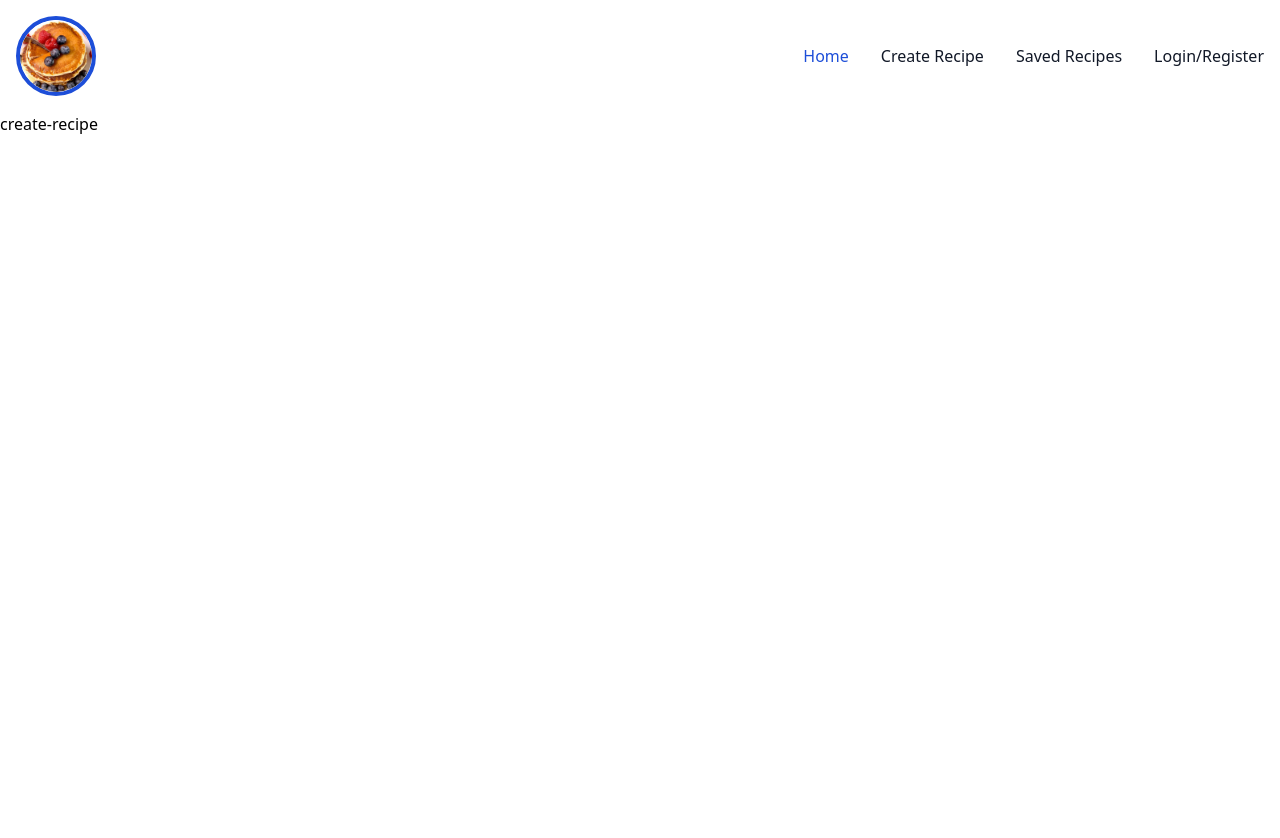
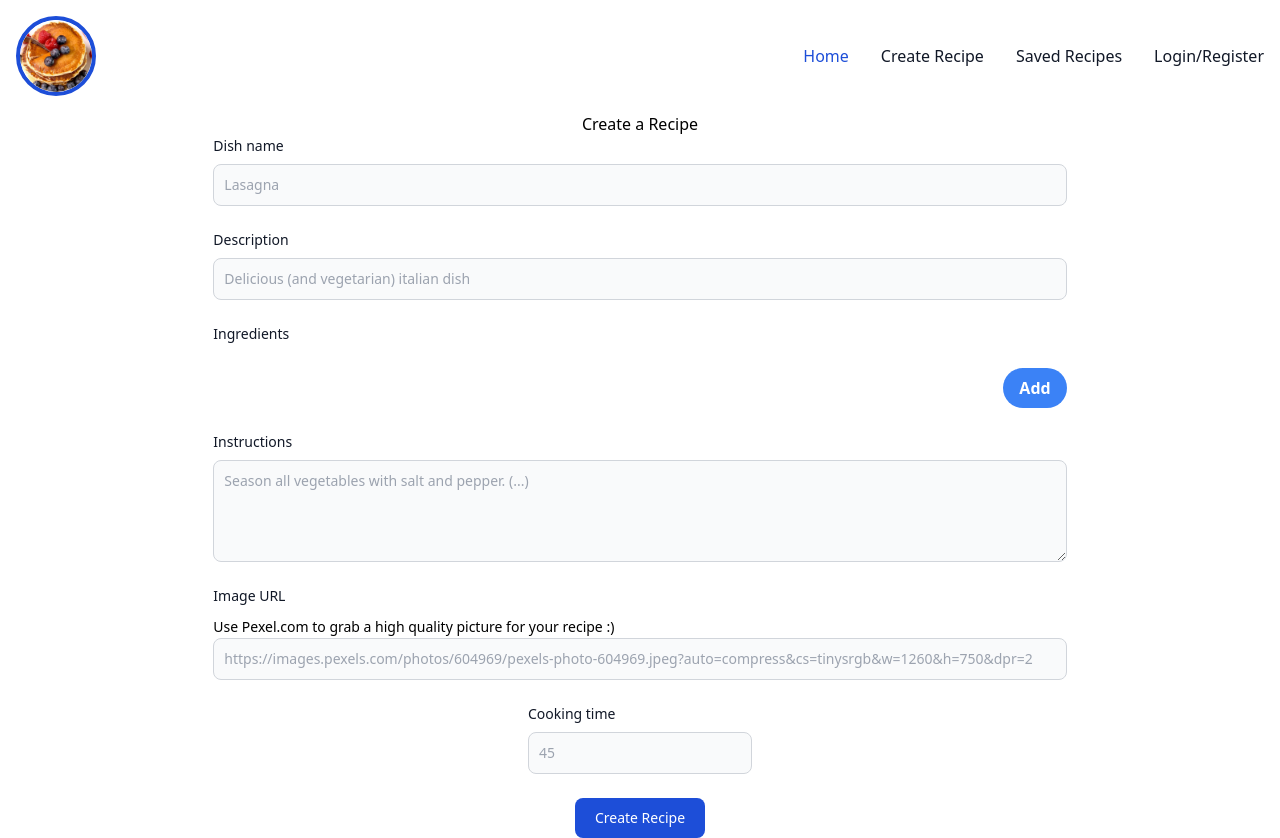
Before and after one commit to h-chagas/mern-recipe-app-front-end, a React (Create React App) app: page /create-recipe in a window 1280 px wide. Before the commit the page ends 800 px from the top, so only its background shows below. Built offline with nearby package versions, Linux system fonts and the light colour scheme.

Commit message:
create UI for createRecipe page

```diff
--- a/src/pages/create-recipe.js
+++ b/src/pages/create-recipe.js
@@ -1,7 +1,180 @@
-import React from 'react'
+import React, { useState } from "react";
+import axios from "axios";
 
 export const CreateRecipe = () => {
+  const [recipe, setRecipe] = useState({
+    name: "",
+    description: "",
+    ingredients: [],
+    instructions: "",
+    imageUrl: "",
+    cookingTime: 0,
+    userOwner: 0,
+  });
+
+  const handleChange = (event) => {
+    //every time the input is changed, it will be recorded
+    const { name, value } = event.target;
+    setRecipe({ ...recipe, [name]: value });
+  };
+
+  const handleIngredientChange = (event, index) => {
+    //every time the input is changed, it will be recorded
+    const { value } = event.target;
+    const ingredients = recipe.ingredients;
+    ingredients[index] = value;
+    setRecipe({ ...recipe, ingredients });
+
+  };
+
+  const addIngredient = () => {
+    setRecipe({ ...recipe, ingredients: [...recipe.ingredients, ""] }); //it sets the recipe object to be the same as it was before (that is way the spread operator means), but whatever we put after the comma is going to change the object.
+    // In this case, we are changing the ingredients field from the recipe object (see useState above). Initially will be an empty array, but as soon the ingredients are being added, the spread operator keeps the old ingredients and then add new ones
+  };
+
+  const onSubmit = async (event) => { //Send the form date for the API
+    event.preventDefault()
+    try {
+      await axios.post("http://localhost:3001/recipes", recipe)     //send the data in this form by POST request for the recipe route
+      alert("Recipe Created")
+    } catch (error) {
+      console.error(error);
+    }
+  }
+
   return (
-    <div>create-recipe</div>
-  )
-}
+    <div className="flex flex-col">
+      <h2 className="text-center">Create a Recipe</h2>
+
+      <form onSubmit={onSubmit} className="flex flex-col items-center">
+        <div className="mb-6 w-2/3">
+          <label
+            htmlFor="name"
+            className="block mb-2 text-sm font-medium text-gray-900 dark:text-white"
+          >
+            Dish name
+          </label>
+          <input
+            type="text"
+            id="name"
+            name="name"
+            className="w-full bg-gray-50 border border-gray-300 text-gray-900 text-sm rounded-lg focus:ring-blue-500 focus:border-blue-500 block p-2.5 dark:bg-gray-700 dark:border-gray-600 dark:placeholder-gray-400 dark:text-white dark:focus:ring-blue-500 dark:focus:border-blue-500"
+            placeholder="Lasagna"
+            onChange={handleChange}
+            required
+          />
+        </div>
+        <div className="mb-6 w-2/3">
+          <label
+            htmlFor="description"
+            className="block mb-2 text-sm font-medium text-gray-900 dark:text-white"
+          >
+            Description
+          </label>
+          <input
+            type="text"
+            id="description"
+            name="description"
+            className="w-full bg-gray-50 border border-gray-300 text-gray-900 text-sm rounded-lg focus:ring-blue-500 focus:border-blue-500 block p-2.5 dark:bg-gray-700 dark:border-gray-600 dark:placeholder-gray-400 dark:text-white dark:focus:ring-blue-500 dark:focus:border-blue-500"
+            placeholder="Delicious (and vegetarian) italian dish"
+            onChange={handleChange}
+            required
+          />
+        </div>
+        <div className="mb-6 w-2/3">
+          <label
+            htmlFor="ingredients"
+            className="block mb-2 text-sm font-medium text-gray-900 dark:text-white"
+          >
+            Ingredients
+          </label>
+
+          {recipe.ingredients.map((ingredient, index) => (
+            <input
+            key={index}
+            type="text"
+            name="ingredients"
+            id="ingredients"
+            value={ingredient}
+            onChange={(event) => handleIngredientChange(event, index)}
+              className="w-full mb-2 bg-gray-50 border border-gray-300 text-gray-900 text-sm rounded-lg focus:ring-blue-500 focus:border-blue-500 block p-2.5 dark:bg-gray-700 dark:border-gray-600 dark:placeholder-gray-400 dark:text-white dark:focus:ring-blue-500 dark:focus:border-blue-500"
+              placeholder="Mix of Vegetables"
+              required
+            />
+          ))}
+
+          <button
+          type="button"
+            className="mt-4 float-right bg-blue-500 hover:bg-blue-700 text-white font-bold py-2 px-4 rounded-full"
+            onClick={addIngredient}
+          >
+            Add
+          </button>
+        </div>
+        <div className="mb-6 w-2/3">
+          <label
+            htmlFor="instructions"
+            className="block mb-2 text-sm font-medium text-gray-900 dark:text-white"
+          >
+            Instructions
+          </label>
+          <textarea
+            type="text"
+            id="instructions"
+            name="instructions"
+            className="w-full bg-gray-50 border border-gray-300 text-gray-900 text-sm rounded-lg focus:ring-blue-500 focus:border-blue-500 block p-2.5 dark:bg-gray-700 dark:border-gray-600 dark:placeholder-gray-400 dark:text-white dark:focus:ring-blue-500 dark:focus:border-blue-500"
+            placeholder="Season all vegetables with salt and pepper. (...)"
+            onChange={handleChange}
+            rows={4}
+            required
+          ></textarea>
+        </div>
+        <div className="mb-6 w-2/3">
+          <label
+            htmlFor="imageUrl"
+            className="block mb-2 text-sm font-medium text-gray-900 dark:text-white"
+          >
+            Image URL
+          </label>
+          <span className="text-sm">
+            Use <a href="https://www.pexels.com/">Pexel.com</a> to grab a high
+            quality picture for your recipe :)
+          </span>
+          <input
+            type="text"
+            id="imageUrl"
+            name="imageUrl"
+            className="w-full bg-gray-50 border border-gray-300 text-gray-900 text-sm rounded-lg focus:ring-blue-500 focus:border-blue-500 block p-2.5 dark:bg-gray-700 dark:border-gray-600 dark:placeholder-gray-400 dark:text-white dark:focus:ring-blue-500 dark:focus:border-blue-500"
+            placeholder="https://images.pexels.com/photos/604969/pexels-photo-604969.jpeg?auto=compress&cs=tinysrgb&w=1260&h=750&dpr=2"
+            onChange={handleChange}
+            required
+          />
+        </div>
+        <div className="mb-6">
+          <label
+            htmlFor="cookingTime"
+            className="block mb-2 text-sm font-medium text-gray-900 dark:text-white"
+          >
+            Cooking time
+          </label>
+          <input
+            type="number"
+            id="cookingTime"
+            name="cookingTime"
+            className="w-full bg-gray-50 border border-gray-300 text-gray-900 text-sm rounded-lg focus:ring-blue-500 focus:border-blue-500 block p-2.5 dark:bg-gray-700 dark:border-gray-600 dark:placeholder-gray-400 dark:text-white dark:focus:ring-blue-500 dark:focus:border-blue-500"
+            placeholder="45"
+            onChange={handleChange}
+            required
+          />
+        </div>
+
+        <button
+          type="submit"
+          className="text-white bg-blue-700 hover:bg-blue-800 focus:ring-4 focus:outline-none focus:ring-blue-300 font-medium rounded-lg text-sm w-full sm:w-auto px-5 py-2.5 text-center dark:bg-blue-600 dark:hover:bg-blue-700 dark:focus:ring-blue-800"
+        >
+          Create Recipe
+        </button>
+      </form>
+    </div>
+  );
+};
```
